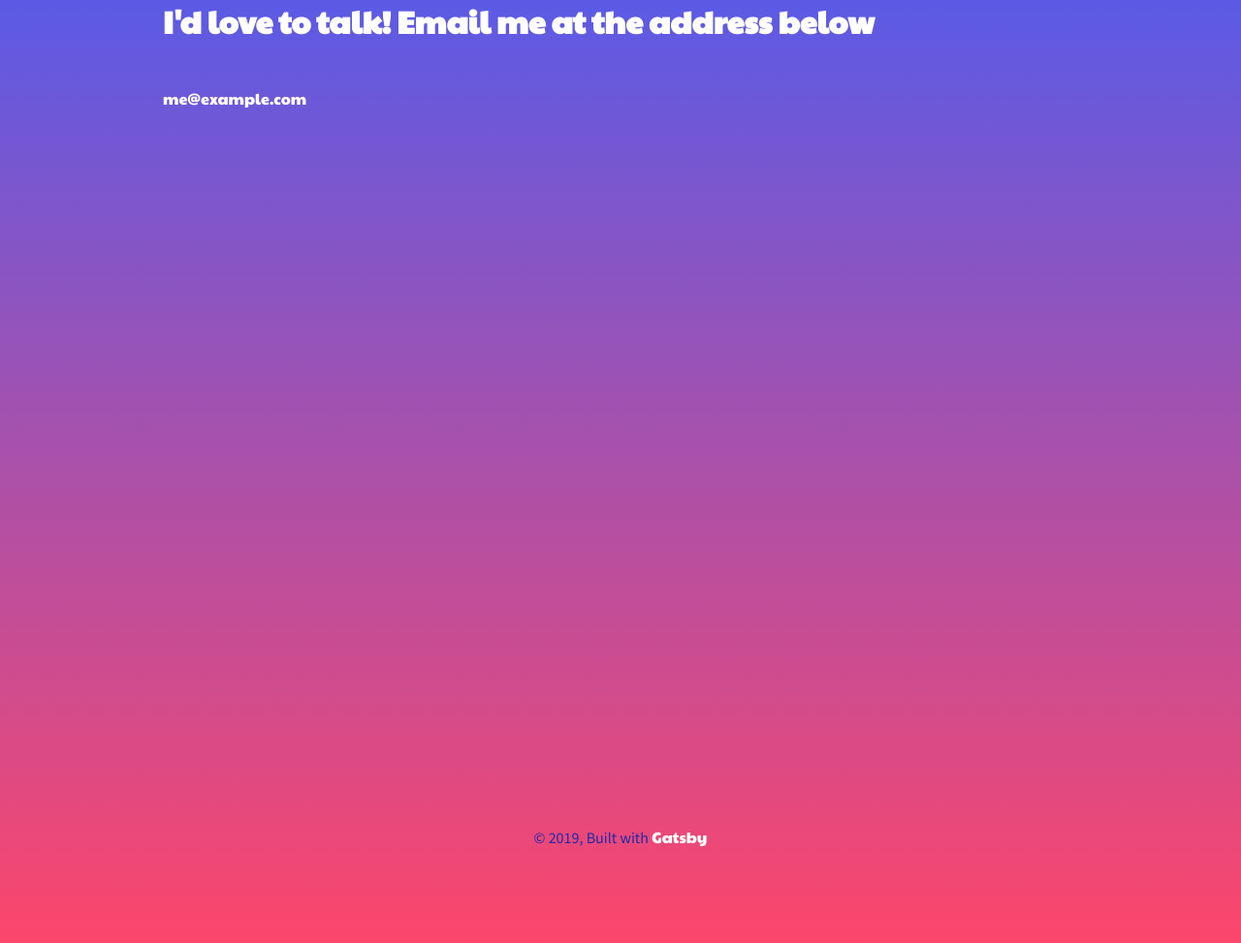
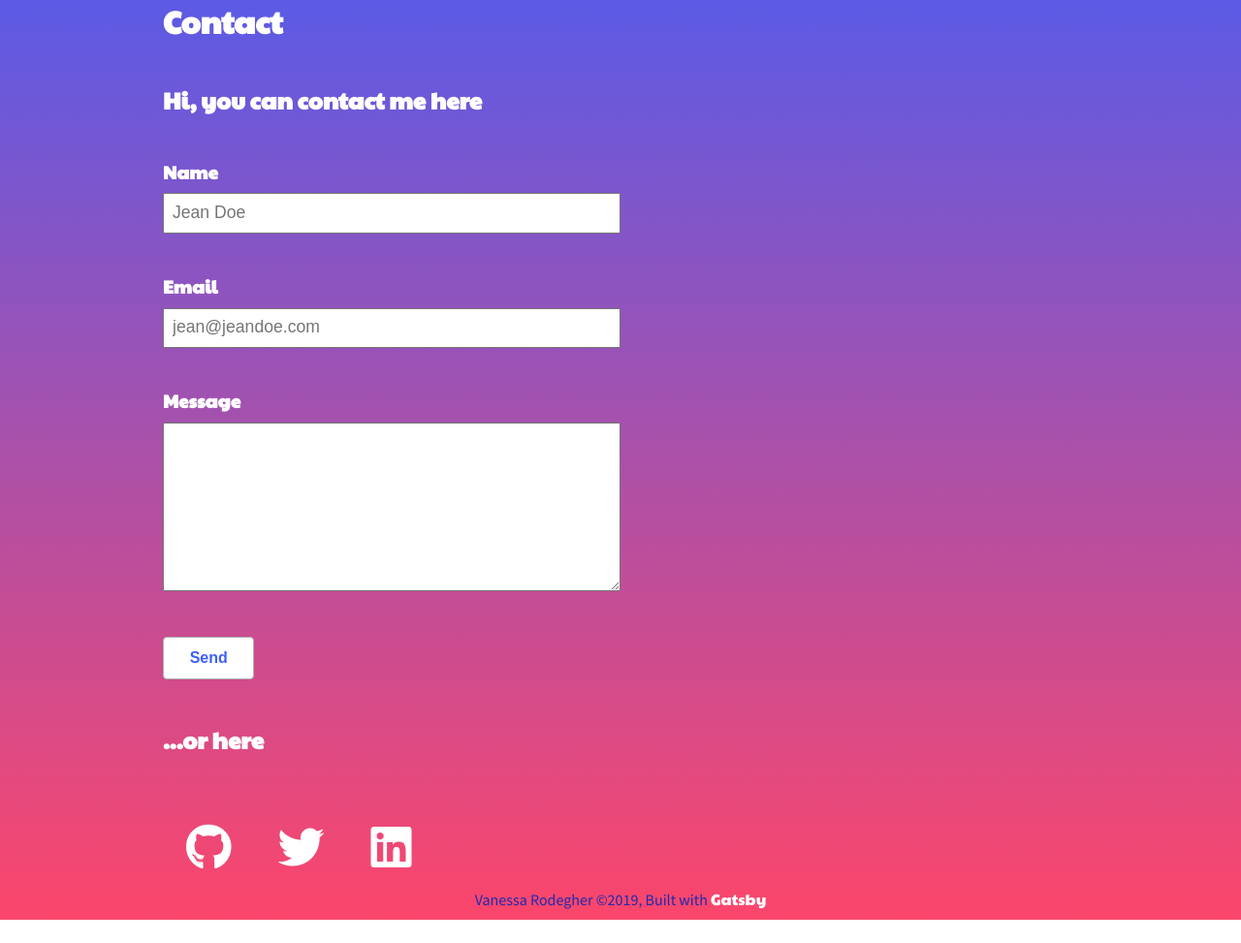
Before and after one commit to vrodegher/onlineresume, a Gatsby site: page /contact in a window 1280 px wide. Shown: the part 168-1141 px from the top of the page at 97% size. After the commit the page ends 1117 px from the top, so only its background shows below. Built offline with nearby package versions, Linux system fonts and the light colour scheme; Gatsby itself is replaced by a stand-in of ours.

Commit message:
add contact form and footer

```diff
--- a/package.json
+++ b/package.json
@@ -27,6 +27,7 @@
     "react": "^16.8.6",
     "react-dom": "^16.8.6",
     "react-helmet": "^5.2.0",
+    "react-mail-form": "^1.0.3",
     "react-typography": "^0.16.19",
     "sharp": "^0.22.0",
     "typescript": "^3.4.5",
--- a/src/components/footer.js
+++ b/src/components/footer.js
@@ -1,22 +1,14 @@
 import { Link } from "gatsby"
-import PropTypes from "prop-types"
 import React from "react"
+import styles from "./footer.module.css"
 
 const Footer = () =>
-<div
-style={{
-   position: `relative`,
-  paddingTop: `3rem`,
-   left: 0,
-   bottom: 0,
-   width: `100%`,
-   color: `#363636`,
-   textAlign: `center`
-
-  }}>
-<p>© {new Date().getFullYear()}, Built with
+<div className={styles.footer}>
+<p>Vanessa Rodegher
+  ©
+  {new Date().getFullYear()}, Built with
 {` `}
-<a href="https://www.gatsbyjs.org">Gatsby</a>
+<Link to="https://www.gatsbyjs.org">Gatsby</Link>
 </p>
 </div>
 
--- /dev/null
+++ b/src/components/footer.module.css
@@ -0,0 +1,10 @@
+div.footer {
+   clear:both;
+   position: relative;
+   height: 40px;
+
+margin-top: 2rem;
+    display: inline-block;
+    width: 100%;
+    text-align: center;
+}
--- a/src/components/layout.js
+++ b/src/components/layout.js
@@ -37,8 +37,9 @@ const Layout = ({ children }) => (
         >
         { <Header siteTitle={data.site.siteMetadata.title} /> }
           <main>{children}</main>
-          <Footer />
+
         </div>
+        <Footer />
         </>
     )}
 
--- a/src/pages/about.module.css
+++ b/src/pages/about.module.css
@@ -22,3 +22,7 @@ div.skillcard {
   color: #1d2aaf;
 
 }
+
+p {
+  font-size: 1.2rem;
+}
--- a/src/pages/contact.js
+++ b/src/pages/contact.js
@@ -2,13 +2,38 @@ import React from "react"
 import styles from "./contact.module.css"
 import Layout from "../components/layout"
 
+
 export default () => (
   <Layout>
     <div className={styles.coverpage}>
-    <h1>I'd love to talk! Email me at the address below</h1>
-    <p>
-      <a href="mailto:me@example.com">me@example.com</a>
-    </p>
+      <h1>Contact</h1>
+    <h2>Hi, you can contact me here</h2>
+   <form
+   className="contact-form"
+    name="contact"
+    method="post"
+    data-netlify="true"
+    data-netlify-honeypot="bot-field"
+    >
+      <h3><label for="name">Name</label>
+      <input name="name" placeholder="Jean Doe" type="text" /></h3>
+      <h3><label for="email">Email</label>
+      <input name="email" placeholder="jean@jeandoe.com" type="email" /></h3>
+      <h3><label for="message">Message</label>
+      <textarea name="message" cols="30" rows="10"/></h3>
+      <button className="button contact">Send</button>
+
+    </form>
+
+
+    <h2>...or here</h2>
+    <i class="fab fa-github"></i>
+    <i class="fab fa-twitter"></i>
+    <i class="fab fa-linkedin"></i>
+
+
+
+
     </div>
   </Layout>
 )
--- a/src/styles/global.css
+++ b/src/styles/global.css
@@ -1,5 +1,9 @@
+
+@import url('https://cdnjs.cloudflare.com/ajax/libs/font-awesome/5.8.2/css/all.css');
 
 @import url('https://fonts.googleapis.com/css?family=Paytone+One|Source+Sans+Pro&display=swap');
+
+
 
 :root {
   --main-font-family:'Source Sans Pro', sans-serif;
@@ -19,6 +23,7 @@ html {
     background: linear-gradient(0deg, #FC466B 0%, #3F5EFB 100%);
 
   }
+
 
 main {
   margin: 4rem auto;
@@ -95,6 +100,7 @@ ul.prevNext {
   text-align: center;
   box-shadow: #141414;
   float: left;
+  color: #3F5EFB;
 }
 
 .button a {
@@ -107,7 +113,7 @@ ul.prevNext {
 .button:hover,
 .button:focus {
   box-shadow: 0 2px 4px 0 rgba(0,0,0,0.2), 0 3px 8px 0 rgba(0,0,0,0.19);
-
+  color: #FC466B;
 }
 
 div.thumb {
@@ -132,7 +138,47 @@ div.profileimage {
   margin: 1rem;
 }
 
+i.fab {
+  color: #fff;
+  font-size: 3rem;
+  margin: 1.5rem  ;
+}
 
+/*
+////////////////////////////////////////
+Style for forms
+///////////////////////////////////////
+*/
+
+.contact-form {
+  width: 50%;
+
+}
+
+input,
+textarea {
+  width: 100%;
+  padding: 0.7rem 0.5rem;
+  margin: 0.7rem 0;
+  box-sizing: border-box;
+}
+
+.contact {
+  margin-left: 0;
+  margin-bottom: 3rem;
+ float: none;
+}
+
+input::placeholder {
+
+  font-size: 1.1rem;
+}
+
+/*
+////////////////////////////////////////
+Style for the grid layout
+///////////////////////////////////////
+*/
 
 .row::before,
 .row::after {
```
Also changed, not shown: 1 other file.
